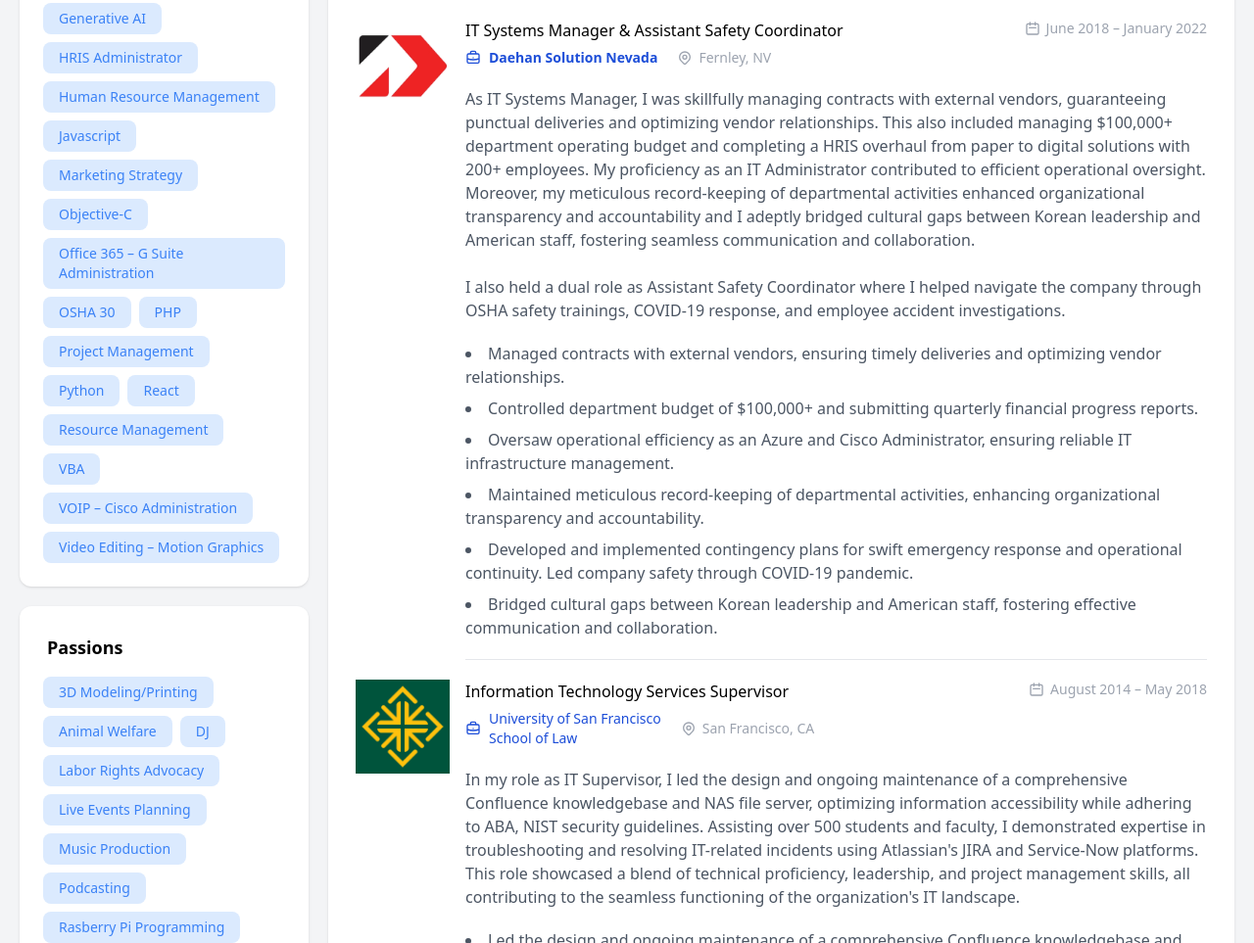
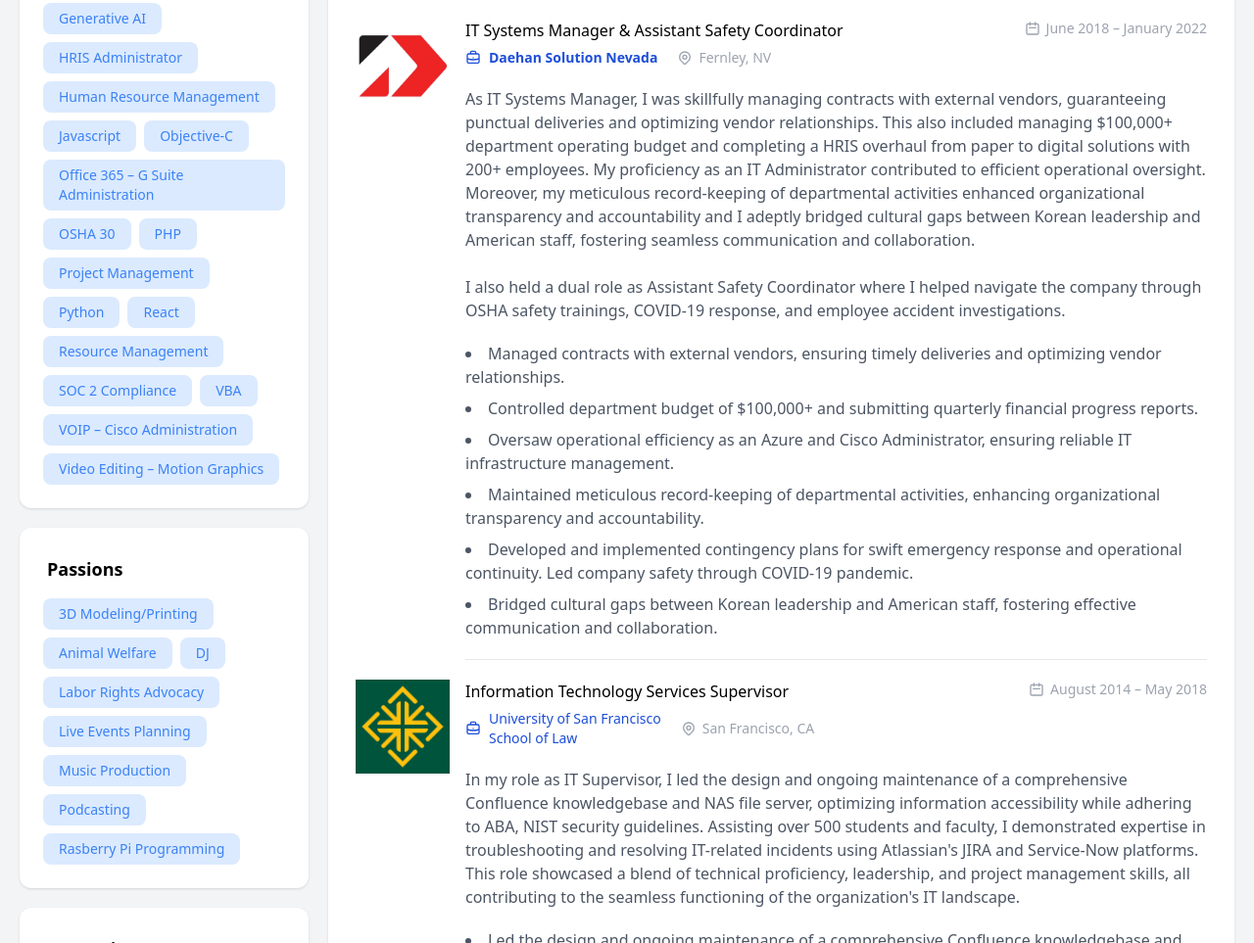
Before and after one commit to deanzulueta/deanzulueta.github.io, a plain HTML site: page index.html in a window 1280 px wide. Shown: the part 975-1938 px from the top of the page at 98% size. Drawn offline with nearby package versions, Linux system fonts and the light colour scheme.

Commit message:
Update index.html

```diff
--- a/index.html
+++ b/index.html
@@ -77,7 +77,6 @@
                             <span class="skill-tag">HRIS Administrator</span>
                             <span class="skill-tag">Human Resource Management</span>
                             <span class="skill-tag">Javascript</span>
-                            <span class="skill-tag">Marketing Strategy</span>
                             <span class="skill-tag">Objective-C</span>
                             <span class="skill-tag">Office 365 – G Suite Administration</span>
                             <span class="skill-tag">OSHA 30</span>
@@ -86,6 +85,7 @@
                             <span class="skill-tag">Python</span>
                             <span class="skill-tag">React</span>
                             <span class="skill-tag">Resource Management</span>
+                            <span class="skill-tag">SOC 2 Compliance</span>
                             <span class="skill-tag">VBA</span>
                             <span class="skill-tag">VOIP – Cisco Administration</span>
                             <span class="skill-tag">Video Editing – Motion Graphics</span>
```
